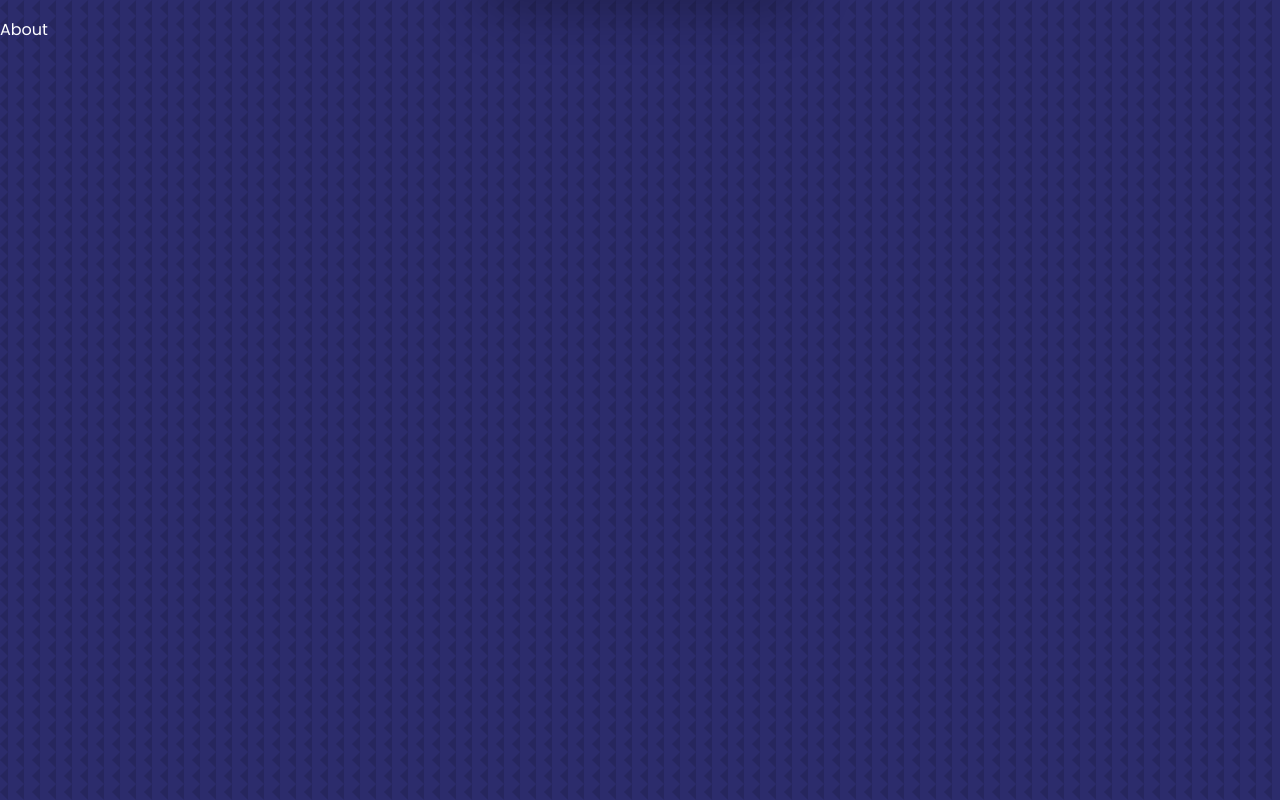
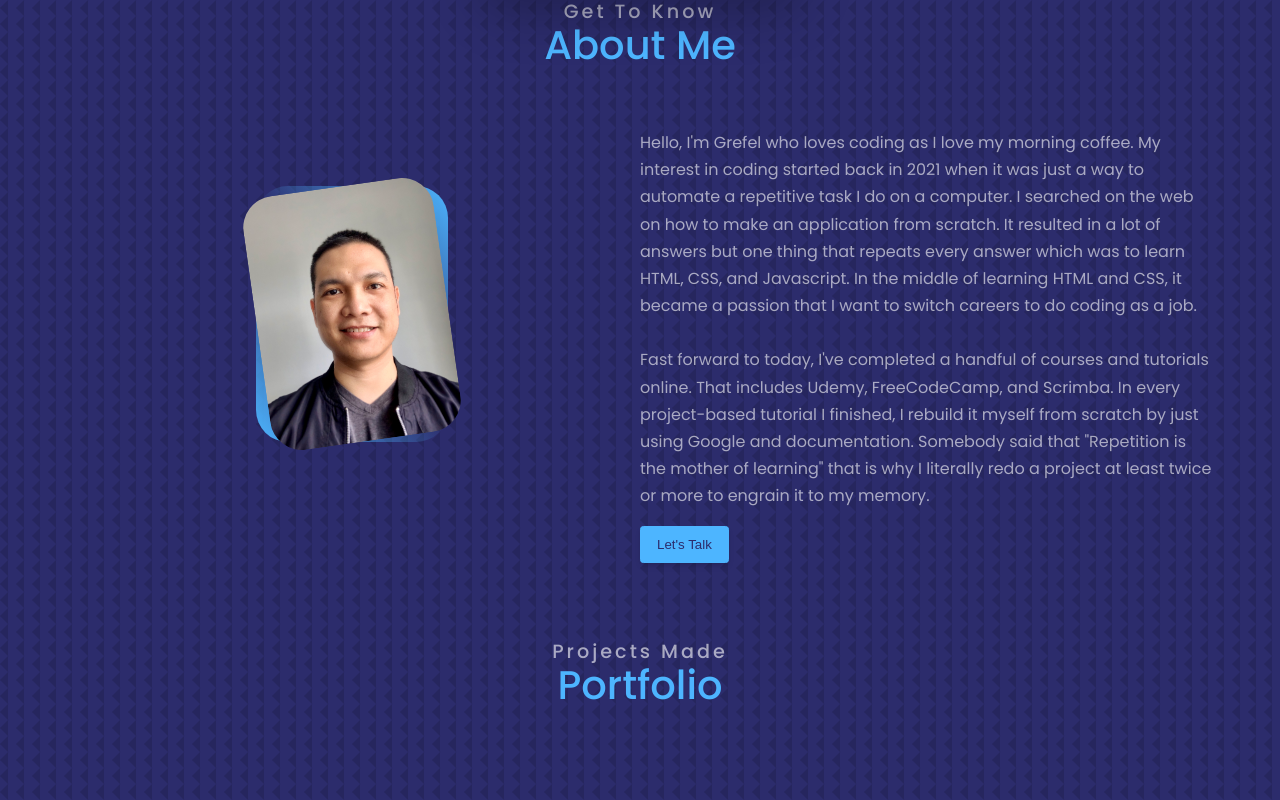
Before and after one commit to grefelnable/grefel-landing-page, a React (Create React App) app: page / in a window 1280 px wide. Shown: the part 720-1520 px from the top of the page. Built offline with nearby package versions, Linux system fonts and the light colour scheme.

Commit message:
added about.js

```diff
--- a/src/_variables.scss
+++ b/src/_variables.scss
@@ -3,7 +3,7 @@ $color-primary-100: #dbf0ff;
 $color-primary-200: #b8e1ff;
 $color-primary-300: #94d3ff;
 $color-primary-400: #71c4ff;
-$color-primary-500: #4db5ff;
+$color-primary-500: rgb(77, 181, 255);
 $color-primary-600: #3e91cc;
 $color-primary-700: #2e6d99;
 $color-primary-800: #1f4866;
--- a/src/components/about/About.js
+++ b/src/components/about/About.js
@@ -1,10 +1,49 @@
 import React from "react"
 import "./About.scss"
+import Grefel from "../../assets/grefel-nable-2.jpg"
 
 const About = () => {
   return (
-    <section className="section" id="about">
-      About
+    <section className="section about" id="about">
+      <div className="section__title">
+        <h5>get to know</h5>
+        <h2>about me</h2>
+      </div>
+
+      <article className="container about__container">
+        <div className="image">
+          <div className="about__img-container">
+            <img src={Grefel} alt="grefel close up" />
+          </div>
+        </div>
+
+        <div className="about__text">
+          <p>
+            Hello, I'm Grefel who loves coding as I love my morning coffee. My
+            interest in coding started back in 2021 when it was just a way to
+            automate a repetitive task I do on a computer. I searched on the web
+            on how to make an application from scratch. It resulted in a lot of
+            answers but one thing that repeats every answer which was to learn
+            HTML, CSS, and Javascript. In the middle of learning HTML and CSS,
+            it became a passion that I want to switch careers to do coding as a
+            job.
+            <br />
+            <br />
+            Fast forward to today, I've completed a handful of courses and
+            tutorials online. That includes Udemy, FreeCodeCamp, and Scrimba. In
+            every project-based tutorial I finished, I rebuild it myself from
+            scratch by just using Google and documentation. Somebody said that
+            "Repetition is the mother of learning" that is why I literally redo
+            a project at least twice or more to engrain it to my memory.
+          </p>
+          <button
+            className="btn btn-primary"
+            onClick={() => (window.location.href = "#contact")}
+          >
+            Let's Talk
+          </button>
+        </div>
+      </article>
     </section>
   )
 }
--- a/src/components/about/About.scss
+++ b/src/components/about/About.scss
@@ -0,0 +1,68 @@
+@use "../../variables" as v;
+.about {
+  height: fit-content;
+}
+.about__container {
+  .image {
+    width: 100%;
+  }
+  .about__img-container {
+    width: 12em;
+    border-radius: 2em;
+    margin: 0 auto;
+    margin-bottom: 4em;
+    background: linear-gradient(
+      50deg,
+      v.$color-primary-500,
+      transparent,
+      v.$color-primary-500
+    );
+
+    img {
+      border-radius: 2em;
+      opacity: 1;
+      transform: rotate(-8deg);
+      transition: v.$transition;
+    }
+
+    &:hover {
+      img {
+        transform: rotate(0);
+      }
+    }
+  }
+}
+
+.about__text {
+  p {
+    color: v.$light;
+  }
+}
+
+/*
+============
+Media Queries
+============
+*/
+@media screen and (min-width: 768px) {
+  .about__container {
+    display: flex;
+    justify-content: space-between;
+    align-items: center;
+  }
+  .about__img-container {
+    width: 17em;
+    margin: 0;
+  }
+  .image {
+    flex: 1;
+  }
+  .about__text {
+    flex: 1;
+  }
+}
+@media screen and (min-width: 1024px) {
+  .about {
+    height: 80vh;
+  }
+}
--- a/src/components/nav/Nav.scss
+++ b/src/components/nav/Nav.scss
@@ -29,9 +29,12 @@ nav {
         font-size: 1.25rem;
         padding: 1rem 1.2rem;
         border-radius: 50%;
+        transition: v.$transition;
+
         .nav-icon {
           transition: v.$transition;
         }
+
         &:hover {
           .nav-icon {
             transform: scale(1.25);
--- a/src/components/portfolio/Portfolio.js
+++ b/src/components/portfolio/Portfolio.js
@@ -4,7 +4,10 @@ import "./Portfolio.scss"
 const Portfolio = () => {
   return (
     <section className="section" id="portfolio">
-      Portfolio
+      <div className="section__title">
+        <h5>projects made</h5>
+        <h2>portfolio</h2>
+      </div>
     </section>
   )
 }
--- a/src/index.scss
+++ b/src/index.scss
@@ -97,21 +97,26 @@ General Styles
 */
 
 .container {
-  width: v.$container-width-lg;
+  width: v.$container-width-sm;
   margin: 0 auto;
   max-width: 1170px;
 }
 
 .section {
-  margin-top: 8em;
+  padding-top: 5em;
   height: 100vh;
+
+  &__title {
+    margin-bottom: 4em;
     h2,
     h5 {
       text-align: center;
       color: v.$light;
+      text-transform: capitalize;
     }
     h2 {
       color: v.$color-primary-500;
+    }
   }
 }
 
@@ -164,23 +169,7 @@ Media Queries
 */
 // big screen
 @media screen and (min-width: 1024px) {
-  .container {
-    width: v.$container-width-md;
-  }
-
   .section {
-    margin-top: 6em;
+    height: 80vh;
   }
 }
-//small screen
-@media screen and (min-width: 600px) {
-  .container {
-    width: v.$container-width-sm;
-  }
-
-  .section {
-    h2 {
-      margin-bottom: 2em;
-    }
-  }
-}
```
Lines whose indentation alone changed are shown as unchanged.
